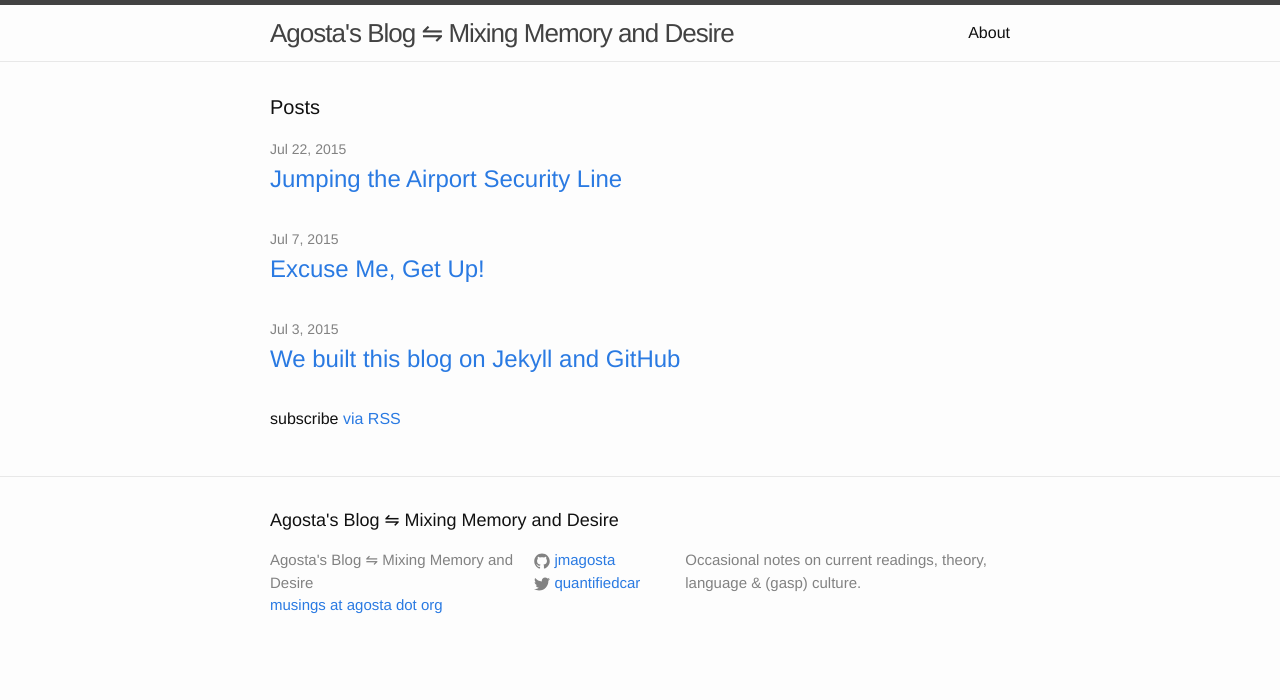
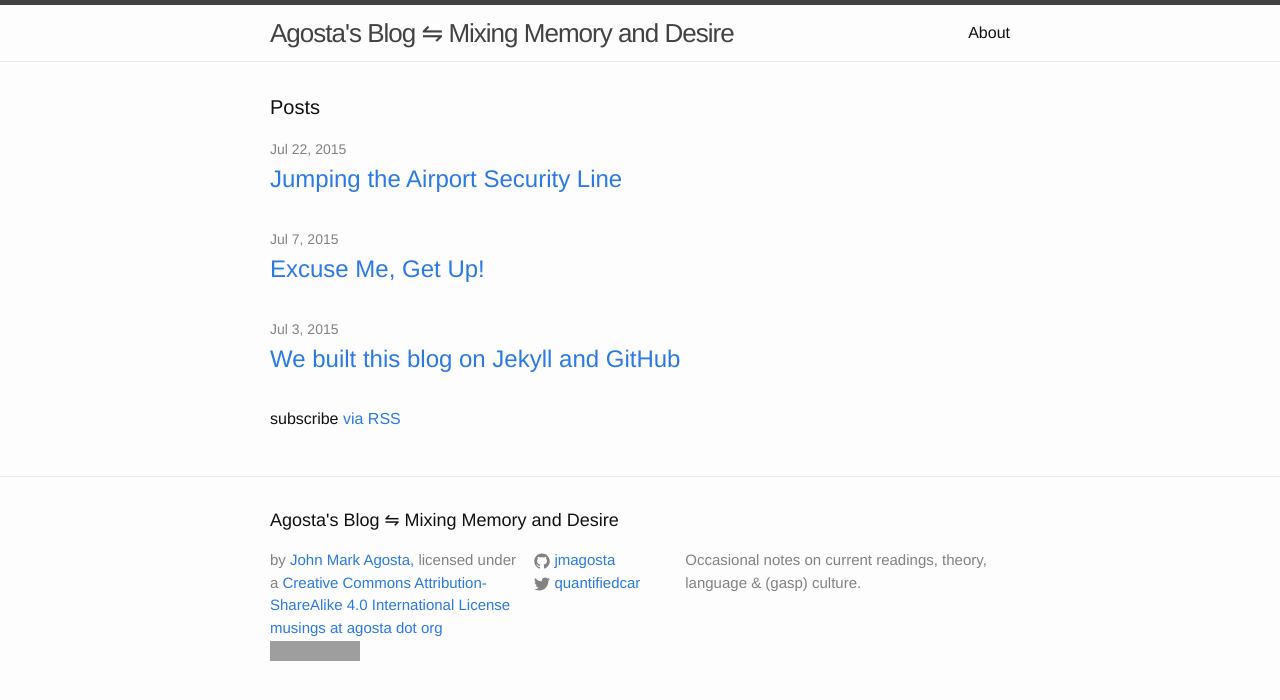
Before and after one commit to jmagosta/jmagosta, a Jekyll site: the page built from index.html, in a window 1280 px wide. Shown: the top 700 px of the page. Built offline with Jekyll 4.4.1, drawn with Linux system fonts in a browser that asks for light colours; grey boxes are pictures that could not be loaded.

Commit message:
Added Creative Commons BY-SA license icon.

```diff
--- a/_includes/footer.html
+++ b/_includes/footer.html
@@ -7,8 +7,22 @@
     <div class="footer-col-wrapper">
       <div class="footer-col  footer-col-1">
         <ul class="contact-list">
-          <li>{{ site.title }}</li>
-          <li><a href="mailto:{{ site.email }}">{{ site.email }}</a></li>
+	  <span xmlns:dct="http://purl.org/dc/terms/"
+              href="http://purl.org/dc/dcmitype/Text" property="dct:title" rel="dct:type"></span>
+	  by <a xmlns:cc="http://creativecommons.org/ns#"
+          href="blog.johnmarkagosta.com" property="cc:attributionName"
+	  rel="cc:attributionURL">John Mark Agosta,</a>
+	  licensed under a
+	  <a rel="license"
+	  href="http://creativecommons.org/licenses/by-sa/4.0/">
+	  Creative Commons Attribution-ShareAlike 4.0 International License</a>
+	  <li><a href="mailto:{{ site.email }}">{{ site.email }}</a>
+	      <a rel="license"
+	          href="http://creativecommons.org/licenses/by-sa/4.0/">
+	          <img alt="Creative Commons License" style="border-width:0"
+	               src="https://i.creativecommons.org/l/by-sa/4.0/88x31.png" />
+	  </a><br />
+	  </li>
         </ul>
       </div>
 
```
